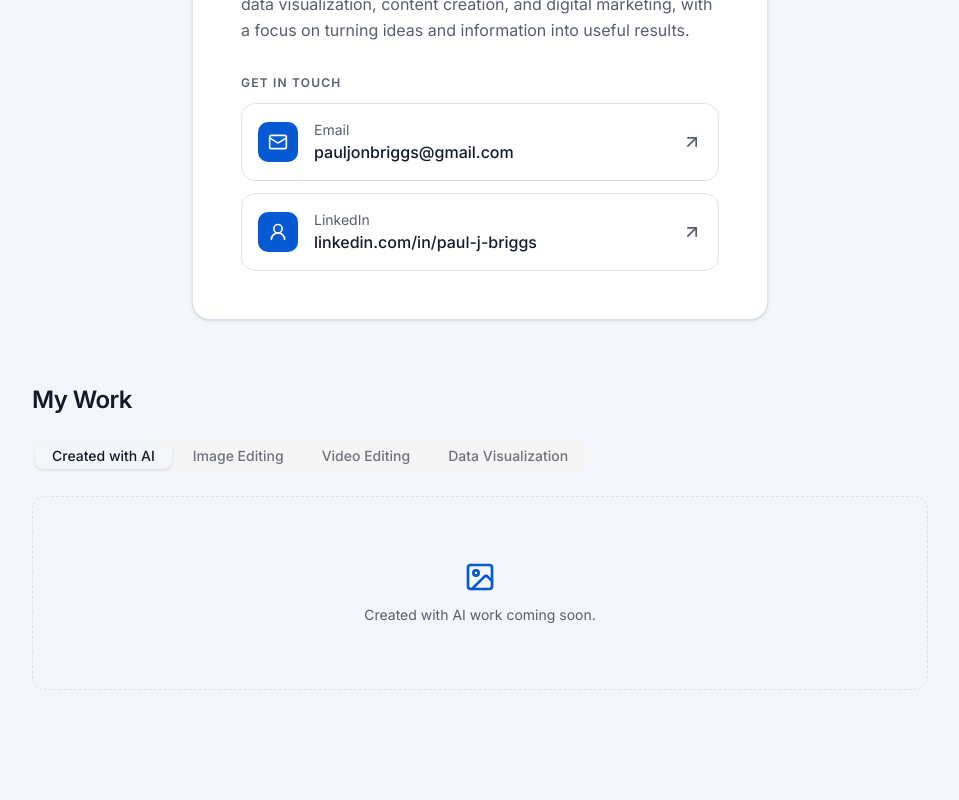
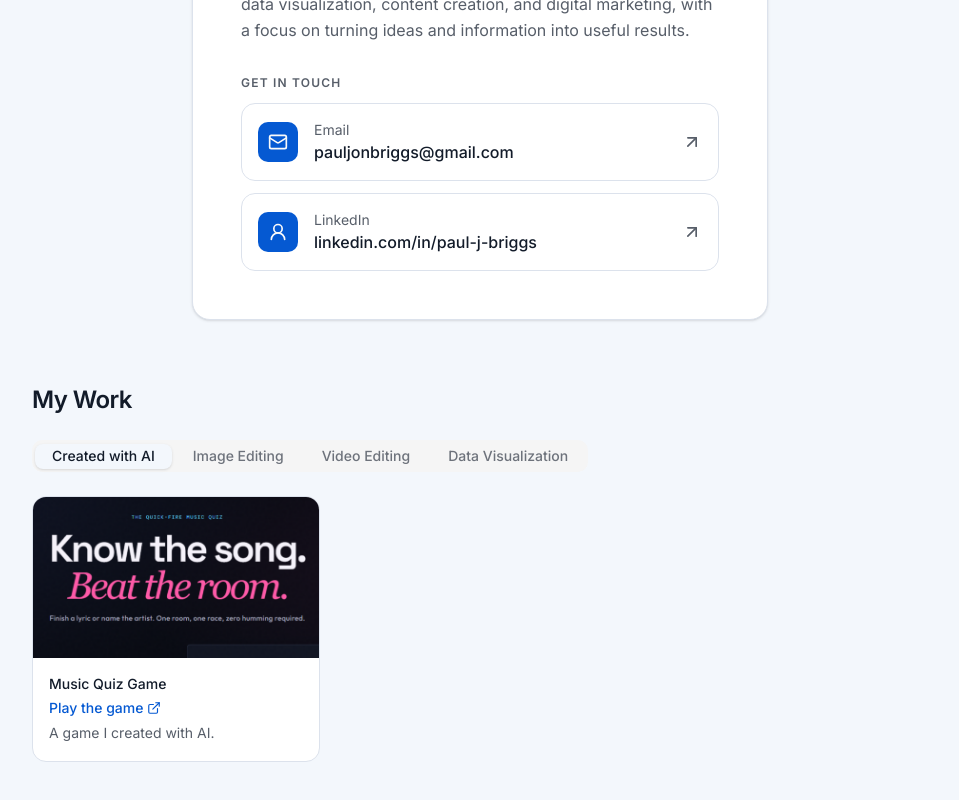
Before and after one commit to pauljonb/paulbriggsportfolio, a Next.js app: page / in a window 1280 px wide. Shown: the part 344-1144 px from the top of the page, without its empty margins (160-1119 px from the left). Before the commit the page ends 1114 px from the top, so only its background shows below. Built offline with nearby package versions, Linux system fonts and the light colour scheme.

Commit message:
feat: add link type work item and external link icon
Added a new 'link' type to WorkItem and implemented a new work item with an external link.

V0-Chat-Id: em1x3Ei4FUB

```diff
--- a/components/work-tabs.tsx
+++ b/components/work-tabs.tsx
@@ -1,4 +1,4 @@
-import { FileText, ImageIcon } from 'lucide-react'
+import { ExternalLink, FileText, ImageIcon } from 'lucide-react'
 import { Tabs, TabsContent, TabsList, TabsTrigger } from '@/components/ui/tabs'
 import { workCategories, type WorkItem } from '@/lib/work'
 
@@ -32,8 +32,29 @@ function WorkCard({ item }: { item: WorkItem }) {
           <span className="sr-only">Open {item.title}</span>
         </a>
       )}
+      {item.type === 'link' && (
+        <a href={item.src} target="_blank" rel="noopener noreferrer" className="group block overflow-hidden">
+          <img
+            src={item.cover || '/placeholder.svg'}
+            alt={item.alt}
+            className="aspect-video w-full object-cover transition-transform group-hover:scale-105"
+          />
+          <span className="sr-only">Open {item.title} in a new tab</span>
+        </a>
+      )}
       <figcaption className="flex flex-col gap-1 p-4">
         <span className="font-medium">{item.title}</span>
+        {item.type === 'link' && (
+          <a
+            href={item.src}
+            target="_blank"
+            rel="noopener noreferrer"
+            className="inline-flex w-fit items-center gap-1 text-sm font-medium text-primary hover:underline"
+          >
+            Play the game
+            <ExternalLink className="size-3.5" aria-hidden="true" />
+          </a>
+        )}
         {item.description && (
           <span className="text-sm leading-relaxed text-muted-foreground">{item.description}</span>
         )}
--- a/lib/work.ts
+++ b/lib/work.ts
@@ -2,6 +2,7 @@ export type WorkItem =
   | { type: 'image'; title: string; src: string; alt: string; description?: string; portrait?: boolean }
   | { type: 'video'; title: string; src: string; poster?: string; description?: string; portrait?: boolean }
   | { type: 'file'; title: string; src: string; description?: string }
+  | { type: 'link'; title: string; src: string; cover: string; alt: string; description?: string }
 
 export type WorkCategory = {
   id: string
@@ -10,7 +11,20 @@ export type WorkCategory = {
 }
 
 export const workCategories: WorkCategory[] = [
-  { id: 'ai', label: 'Created with AI', items: [] },
+  {
+    id: 'ai',
+    label: 'Created with AI',
+    items: [
+      {
+        type: 'link',
+        title: 'Music Quiz Game',
+        src: 'https://briggspmg.netlify.app',
+        cover: '/work/music-quiz-cover.png',
+        alt: 'Music quiz game landing page reading: Know the song. Beat the room.',
+        description: 'A game I created with AI.',
+      },
+    ],
+  },
   { id: 'image-editing', label: 'Image Editing', items: [] },
   {
     id: 'video-editing',
```
Also changed, not shown: public/work/music-quiz-cover.png (added).
